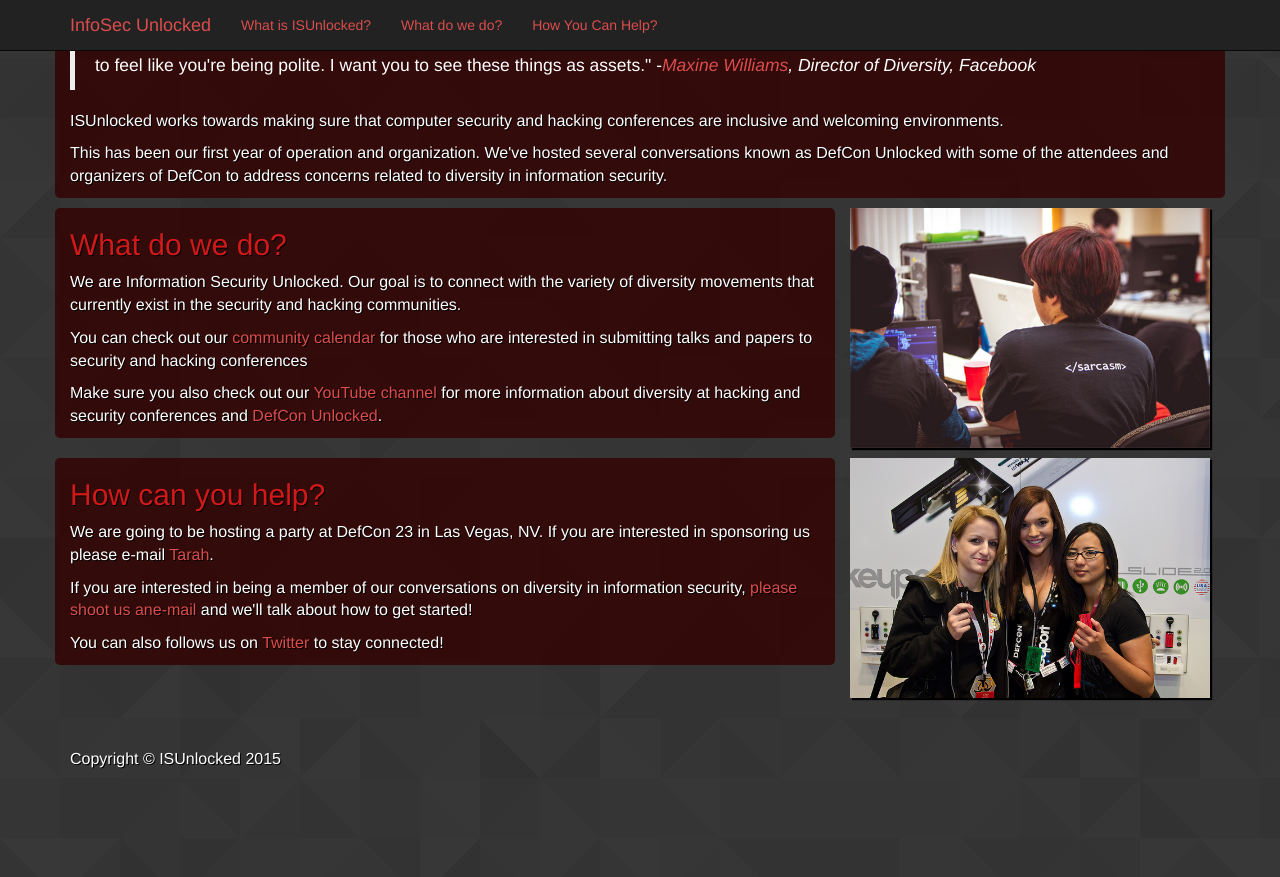
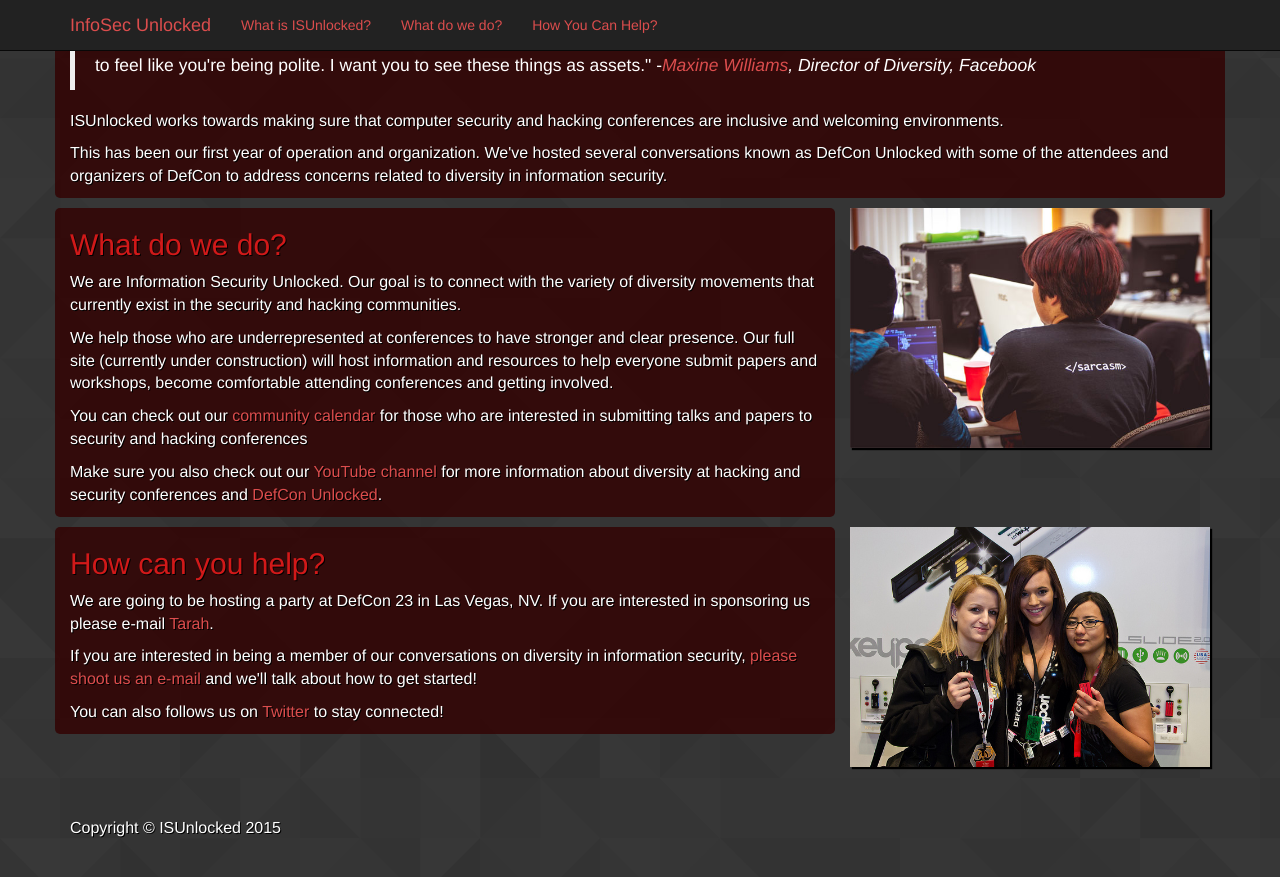
Before and after one commit to tarahmarie/ISUnlocked, a Jekyll site: the page built from index.html, in a window 1280 px wide and 900 px high, scrolled down 602 px. Shown: the top 877 px of the window. Built offline with Jekyll 4.4.1, drawn with Linux system fonts in a browser that asks for light colours; before the commit the page ends 1433 px from its top, so only the background shows below that.

Commit message:
string fixes

```diff
--- a/index.html
+++ b/index.html
@@ -20,6 +20,7 @@ layout: default
                 <h2>What do we do?</h2>
                 <a name="do"></a>
                 <p>We are Information Security Unlocked. Our goal is to connect with the variety of diversity movements that currently exist in the security and hacking communities.</p>
+                <p>We help those who are underrepresented at conferences to have stronger and clear presence. Our full site (currently under construction) will host information and resources to help everyone submit papers and workshops, become comfortable attending conferences and getting involved.</p>
                 <p>You can check out our <a href="calendar.html" class="external">community calendar</a> for those who are interested in submitting talks and papers to security and hacking conferences</p>
                 <p>Make sure you also check out our <a href="https://www.youtube.com/channel/UCf-3ggETDtXsdVl9H1rvhZw">YouTube channel</a> for more information about diversity at hacking and security conferences and <a href="https://www.youtube.com/watch?v=sfWAefKcV-w&list=PLo0B7tZcVjXqilFDIRC8Oa9bozGWAcwZ6">DefCon Unlocked</a>.</p>
             </div>
@@ -34,7 +35,7 @@ layout: default
                 <h2 name="help">How can you help?</h2>
                 <a name="help"></a>
                 <p>We are going to be hosting a party at DefCon 23 in Las Vegas, NV. If you are interested in sponsoring us please e-mail <a href="mailto: tarah@thetarah.com">Tarah</a>.
-                <p>If you are interested in being a member of our conversations on diversity in information security, <a href="mailto: prognosticatrix@gmail.com">please shoot us ane-mail</a> and we'll talk about how to get started!
+                <p>If you are interested in being a member of our conversations on diversity in information security, <a href="mailto: prognosticatrix@gmail.com">please shoot us an e-mail</a> and we'll talk about how to get started!
                 <p>You can also follows us on <a href="https://twitter.com/isunlocked">Twitter</a> to stay connected!</p>
             </div>
             <div class="col-sm-4 pull-right">
```
